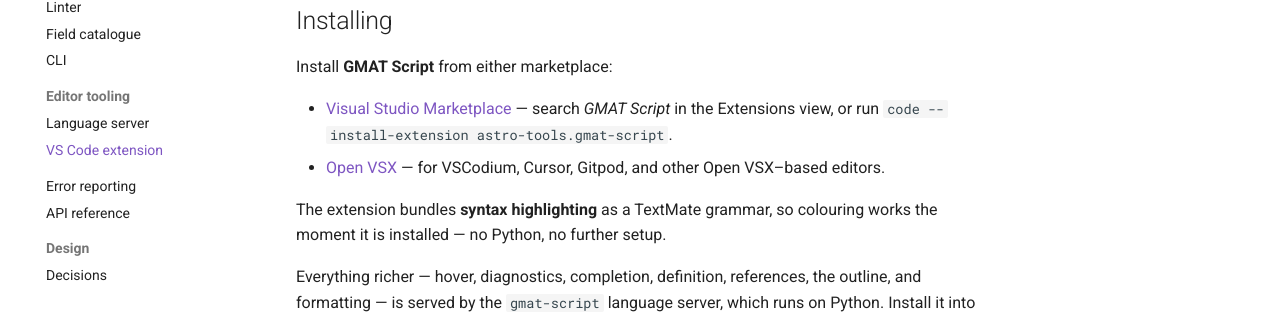
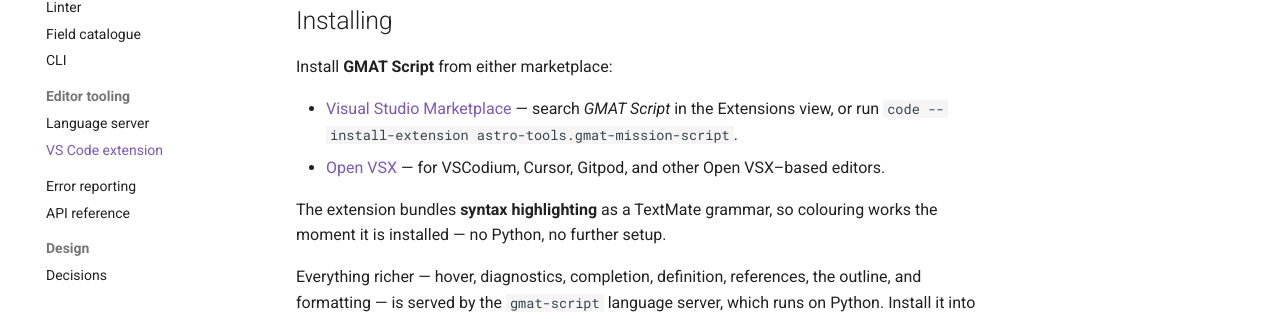
Before and after one commit to astro-tools/gmat-script, an MkDocs documentation site: the page built from docs/vscode.md, in a window 1280 px wide and 900 px high. Shown: the part 293-612 px from the top of the window. Built offline with MkDocs 1.6.1 and Material for MkDocs 9.7.7, drawn with Linux system fonts in a browser that asks for light colours; comment, search, counter and statistics services are not loaded.

Commit message:
Rename the VS Code extension to gmat-mission-script
The Marketplace requires globally-unique extension names, and gmat-script is
already taken by another publisher, so the extension cannot be created under
that name. Rename the manifest name field to gmat-mission-script (published
as astro-tools.gmat-mission-script on the Marketplace and Open VSX);
displayName stays 'GMAT Script', and the repo, PyPI, and npm identities are
unchanged.

```diff
--- a/docs/vscode.md
+++ b/docs/vscode.md
@@ -8,10 +8,10 @@
 
 Install **GMAT Script** from either marketplace:
 
-- [Visual Studio Marketplace](https://marketplace.visualstudio.com/items?itemName=astro-tools.gmat-script)
+- [Visual Studio Marketplace](https://marketplace.visualstudio.com/items?itemName=astro-tools.gmat-mission-script)
   — search *GMAT Script* in the Extensions view, or run
-  `code --install-extension astro-tools.gmat-script`.
-- [Open VSX](https://open-vsx.org/extension/astro-tools/gmat-script) — for VSCodium, Cursor, Gitpod,
+  `code --install-extension astro-tools.gmat-mission-script`.
+- [Open VSX](https://open-vsx.org/extension/astro-tools/gmat-mission-script) — for VSCodium, Cursor, Gitpod,
   and other Open VSX–based editors.
 
 The extension bundles **syntax highlighting** as a TextMate grammar, so colouring works the moment
```
Also changed, not shown: README.md (+4 -4 lines), 3 other files.
